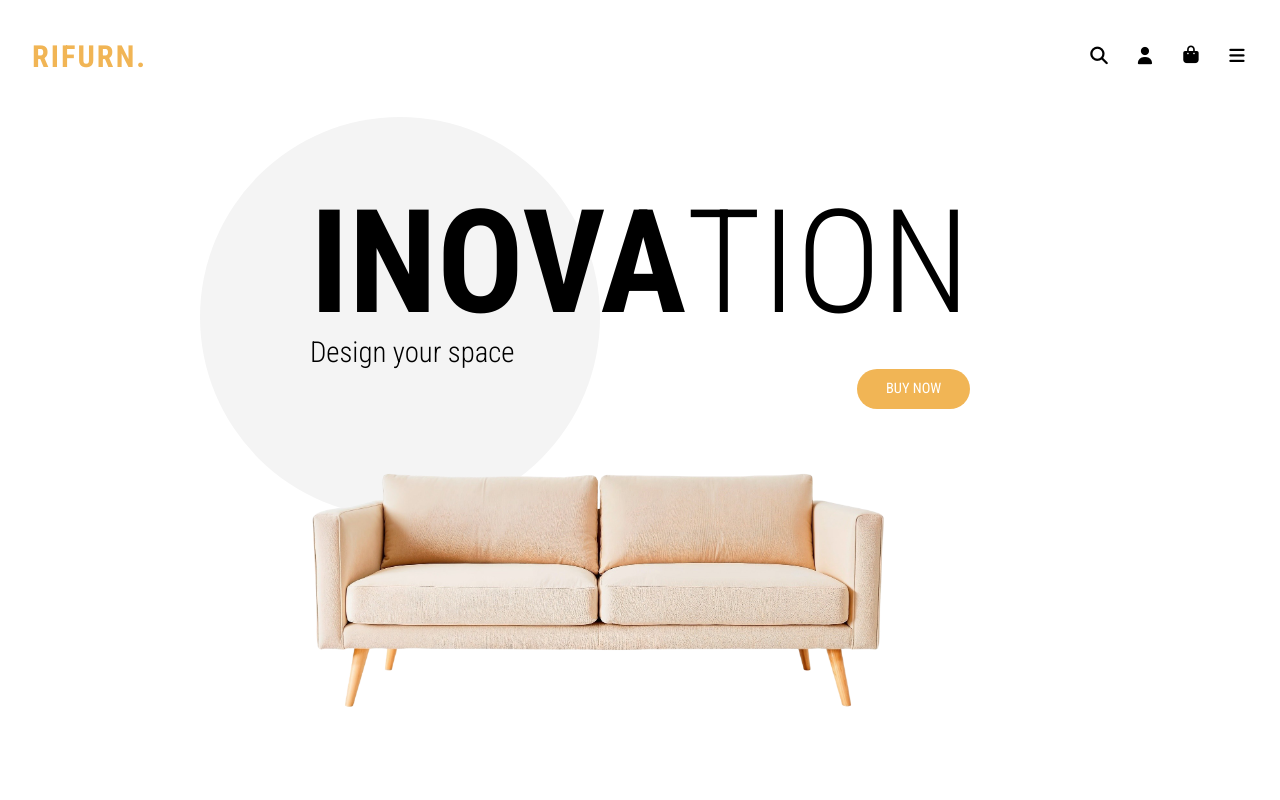
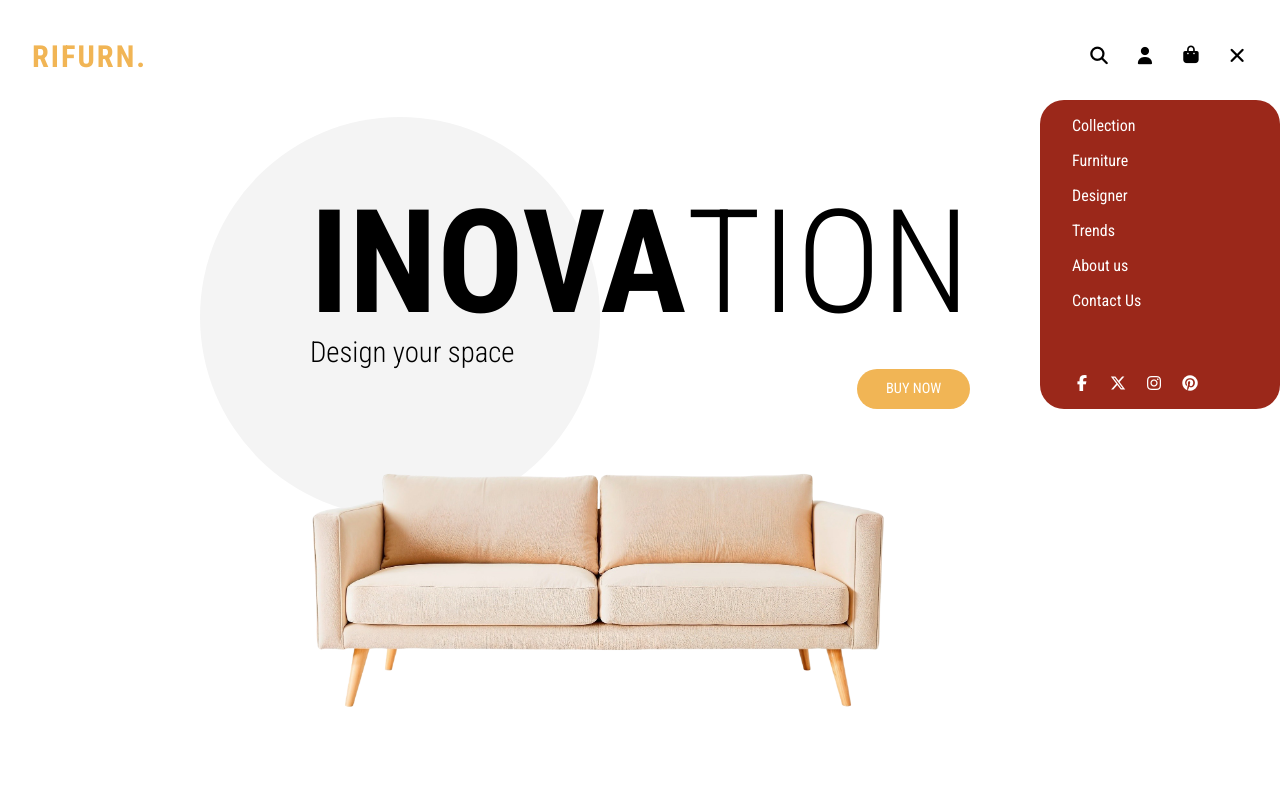
Before and after one commit to Rihan-Dhakal/responsive_furniture_website, a plain HTML site: page index.html in a window 1280 px wide. Both pictures are taken after a click on the link 1237 px from the left and 56 px from the top of the page. Shown: the top 800 px of the page. Drawn offline with Linux system fonts and the light colour scheme.

Commit message:
Added final changes

```diff
--- a/index.html
+++ b/index.html
@@ -18,11 +18,26 @@
 
         <nav class="navbar flex between wrapper">
             <a href="#" class="logo">RiFurn.</a>
+            <ul class="nav-list" id="list">
+                <li><a href="#" class="link">Collection</a></li>
+                <li><a href="#" class="link">Furniture</a></li>
+                <li><a href="#" class="link">Designer</a></li>
+                <li><a href="#" class="link">Trends</a></li>
+                <li><a href="#" class="link">About us</a></li>
+                <li><a href="#" class="link">Contact Us</a></li>
+
+                <ul class="social-icons flex">
+                    <li><a href="#" class="icon"><i class="fa-brands fa-facebook-f"></i></a></li>
+                    <li><a href="#" class="icon"><i class="fa-brands fa-x-twitter"></i></a></li>
+                    <li><a href="#" class="icon"><i class="fa-brands fa-instagram"></i></a></li>
+                    <li><a href="#" class="icon"><i class="fa-brands fa-pinterest"></i></a></li>
+                </ul>
+            </ul>
             <ul class="nav-icon flex">
                 <li><a href="#" class="icon"> <i class="fa-solid fa-magnifying-glass"></i></a></li>
                 <li><a href="#" class="icon"> <i class="fa-solid fa-user"></i></a></li>
                 <li><a href="#" class="icon"> <i class="fa-solid fa-shopping-bag"></i></a></li>
-                <li><a href="#" class="icon"> <i class="fa-solid fa-bars"></i></a></li>
+                <li><a href="#" class="icon " id="menu"> <i class="fa-solid fa-bars"></i></a></li>
             </ul>
 
         </nav>
--- a/script.js
+++ b/script.js
@@ -0,0 +1,10 @@
+const menu=document.getElementById('menu');
+const list=document.getElementById('list');
+const bars=document.querySelector('.fa-bars');
+
+menu.addEventListener('click',()=>{
+
+    list.classList.toggle('nav-list-active');
+     bars.classList.toggle('fa-bars')
+    bars.classList.toggle('fa-xmark')
+})
--- a/style.css
+++ b/style.css
@@ -84,6 +84,7 @@ img {
 .navbar {
     /* background-color: var(--golden); */
     height: 14vh;
+    position: relative;
 }
 
 .logo {
@@ -101,6 +102,36 @@ img {
 .icon {
     font-size: 1.1rem;
 }
+
+.nav-list {
+    background-color: var(--brown);
+    position: absolute;
+    top: 100px;
+    right: 50px;
+    width: 15rem;
+    z-index: 5;
+    padding: 1rem 2rem;
+    display: flex;
+    flex-direction: column;
+    gap: 1rem;
+    border-radius: 1.5rem;
+    opacity: 0;
+    visibility: hidden;
+    transition: .3s ease-in-out;
+}
+
+.nav-list-active {
+    right: 0;
+    opacity: 1;
+    visibility: visible;
+}
+
+.nav-list * {
+    color: white;
+    font-size: 1rem;
+}
+
+
 
 /* SECTIONS PART */
 
@@ -181,6 +212,8 @@ span {
     flex-basis: 250px;
 
 }
+
+
 
 .h5-heading {
     font-size: 1.1rem;
```
